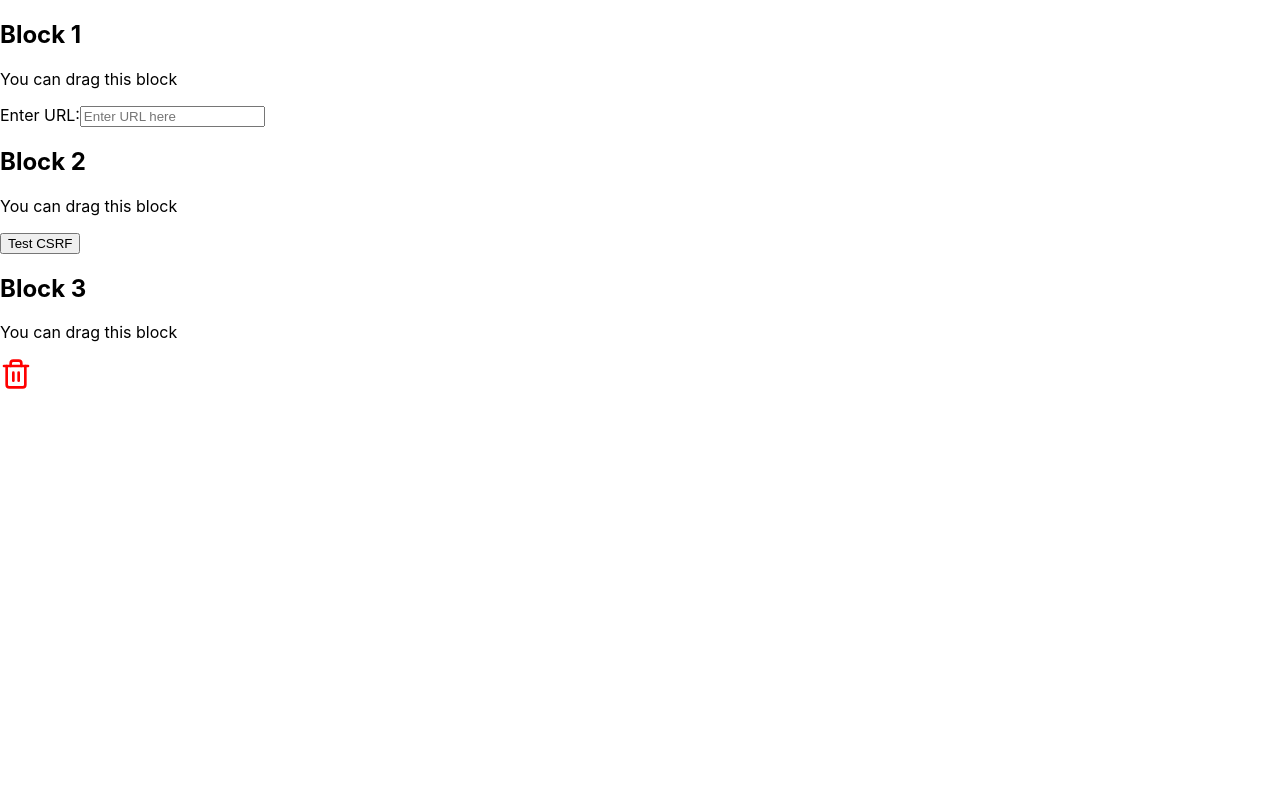
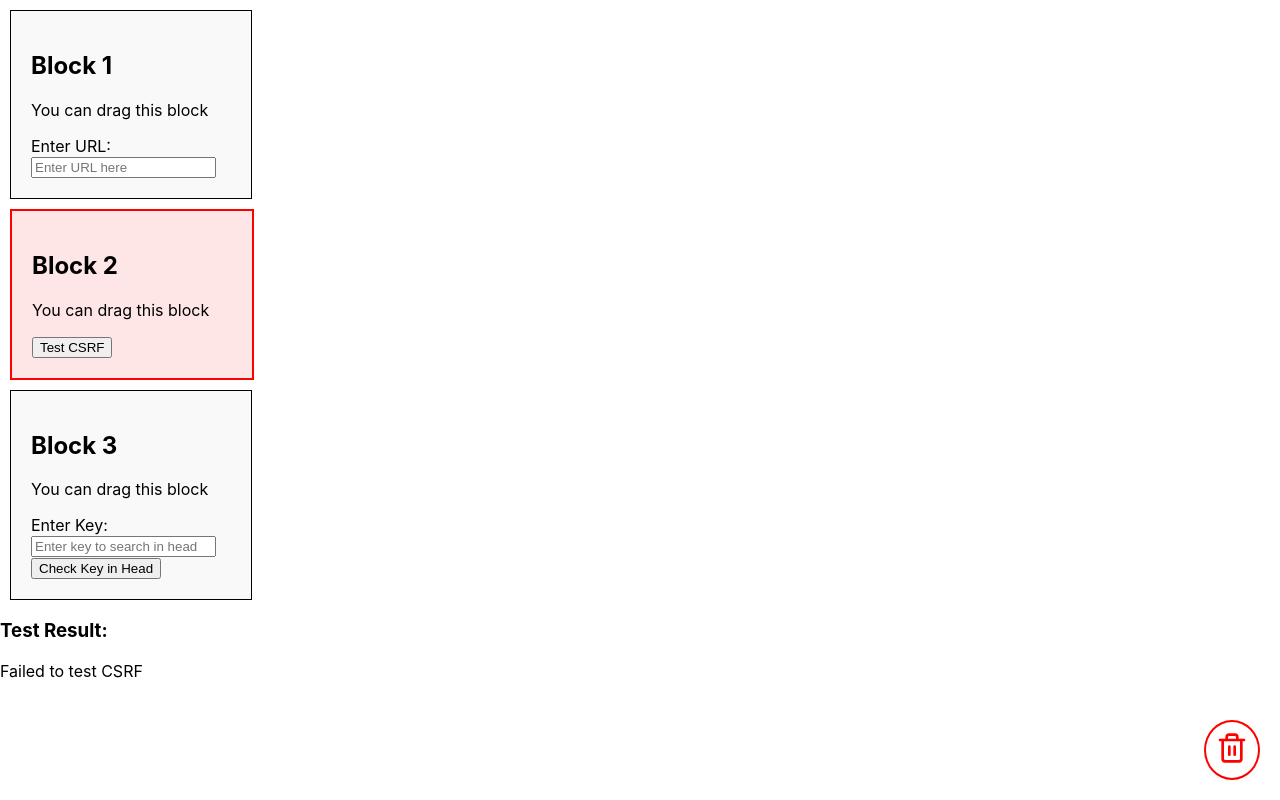
Before and after one commit to pakornphi/blocky-senior, a React (Create React App) app: page / in a window 1280 px wide. Both pictures are taken after a click on the button "Test CSRF". Built offline with nearby package versions, Linux system fonts and the light colour scheme; no server answers.

Commit message:
key match
ตรวจ key website

```diff
--- a/src/App.js
+++ b/src/App.js
@@ -1,61 +1,90 @@
 import React, { useRef, useState } from "react";
+import Draggable from "react-draggable";
 import { FiTrash2 } from "react-icons/fi";
-import { useNavigate } from "react-router-dom";
+import "./App.css";
 
 function App() {
-  const [blocks, setBlocks] = useState([1, 2, 3]);
-  const [selectedBlock, setSelectedBlock] = useState(null);
-  const [block1Url, setBlock1Url] = useState("");
-  const nodeRefs = useRef([]);
-  const navigate = useNavigate();
+  const [blocks, setBlocks] = useState([1, 2, 3]); // Store the list of blocks
+  const [selectedBlock, setSelectedBlock] = useState(null); // Store selected block
+  const [block1Url, setBlock1Url] = useState(""); // Store the URL from Block 1
+  const [csrfResult, setCsrfResult] = useState(null); // Store the result of CSRF test
+  const [keyInput, setKeyInput] = useState(""); // Store the key from Block 3
+  const nodeRefs = useRef([]); // Store refs for each block
 
+  // Handle block selection
   const handleBlockClick = (blockId) => {
     setSelectedBlock(blockId);
   };
 
+  // Delete selected block
   const deleteBlock = () => {
     if (selectedBlock !== null) {
       setBlocks((prevBlocks) => prevBlocks.filter((block) => block !== selectedBlock));
-      setSelectedBlock(null);
+      setSelectedBlock(null); // Clear the selection after deletion
     }
   };
 
+  // Handle URL input change in Block 1
   const handleUrlChange = (event) => {
     setBlock1Url(event.target.value);
   };
 
+  // Handle Key input change in Block 3
+  const handleKeyChange = (event) => {
+    setKeyInput(event.target.value);
+  };
+
+  // Function to test CSRF (same as before)
   const testCSRF = async () => {
     try {
-      const response = await fetch('http://localhost:5000/api/test-csrf', {
-        method: 'POST',
-        headers: { 'Content-Type': 'application/json' },
-        body: JSON.stringify({ url: block1Url })
+      const response = await fetch("http://localhost:5000/api/test-csrf", {
+        method: "POST",
+        headers: { "Content-Type": "application/json" },
+        body: JSON.stringify({ url: block1Url }),
       });
 
       const result = await response.json();
-      console.log("CSRF Test Results:", result.results);
+      setCsrfResult(result.results); // Store and display the test results
+    } catch (error) {
+      console.error("Error during CSRF test:", error);
+      setCsrfResult({ error: "Failed to test CSRF" });
+    }
+  };
 
+  // Function to check for the key in Block 3
+  const checkKeyInHead = async () => {
+    try {
+      const response = await fetch("http://localhost:5000/api/check-key", {
+        method: "POST",
+        headers: { "Content-Type": "application/json" },
+        body: JSON.stringify({ url: block1Url, key: keyInput }),
+      });
 
-      localStorage.setItem("csrfResult", JSON.stringify(result.results));
-
-      navigate("/dashboard");
+      const result = await response.json();
+      setCsrfResult(result); // Assuming the backend returns a result (found or not)
     } catch (error) {
-      console.error('Error during CSRF test:', error);
+      console.error("Error checking key:", error);
+      setCsrfResult({ error: "Failed to check key" });
     }
   };
 
   return (
     <div className="App">
+      {/* Render draggable blocks */}
       {blocks.map((blockId, index) => (
+        <Draggable
+          key={blockId}
+          nodeRef={(nodeRefs.current[index] = React.createRef())}
+        >
           <div
-          key={blockId}
             ref={nodeRefs.current[index]}
             className={`block ${selectedBlock === blockId ? "highlight" : ""}`}
-          onClick={() => handleBlockClick(blockId)}
+            onClick={() => handleBlockClick(blockId)} // Handle block selection on click
           >
             <h2>Block {blockId}</h2>
             <p>You can drag this block</p>
 
+            {/* Block 1 - Input URL */}
             {blockId === 1 && (
               <div>
                 <label htmlFor="urlInput">Enter URL:</label>
@@ -69,18 +98,47 @@ function App() {
               </div>
             )}
 
+            {/* Block 2 - Test CSRF Button */}
             {blockId === 2 && (
               <div>
                 <button onClick={testCSRF}>Test CSRF</button>
               </div>
             )}
+
+            {/* Block 3 - Input Key */}
+            {blockId === 3 && (
+              <div>
+                <label htmlFor="keyInput">Enter Key:</label>
+                <input
+                  id="keyInput"
+                  type="text"
+                  value={keyInput}
+                  onChange={handleKeyChange}
+                  placeholder="Enter key to search in head"
+                />
+                <button onClick={checkKeyInHead}>Check Key in Head</button>
               </div>
+            )}
+          </div>
+        </Draggable>
       ))}
 
-      {/* Trash Icon */}
+      {/* Trash icon to delete selected block */}
       <div className="trash-icon" onClick={deleteBlock}>
         <FiTrash2 size={32} color="red" />
       </div>
+
+      {/* Display CSRF or Key Check Result */}
+      {csrfResult && (
+        <div className="csrf-result">
+          <h3>Test Result:</h3>
+          {csrfResult.error ? (
+            <p>{csrfResult.error}</p>
+          ) : (
+            <pre>{JSON.stringify(csrfResult, null, 2)}</pre>
+          )}
+        </div>
+      )}
     </div>
   );
 }
```
Also changed, not shown: 1 other file (tests, documents, lock files or other folders). Lines whose indentation alone changed are shown as unchanged.
